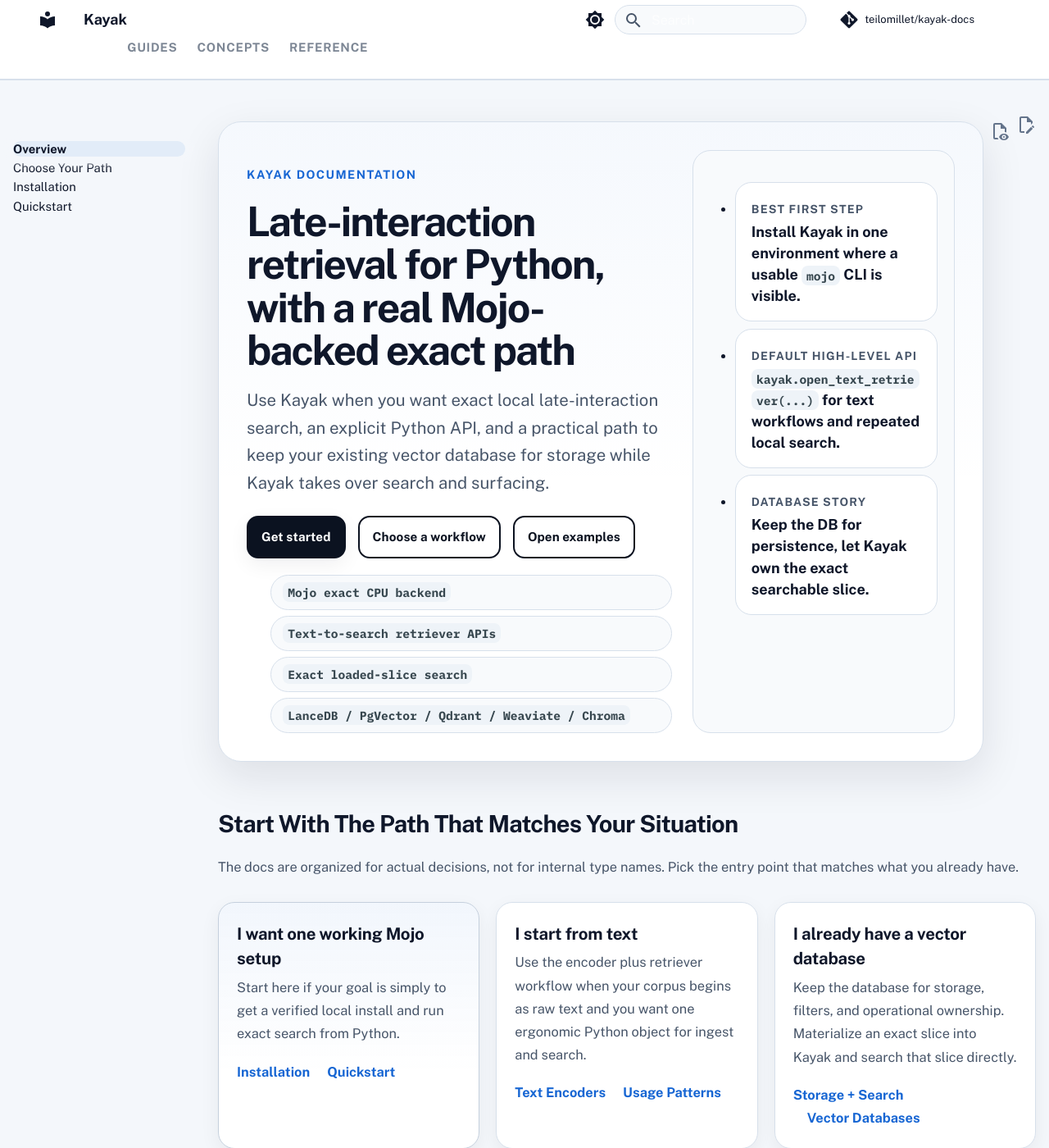
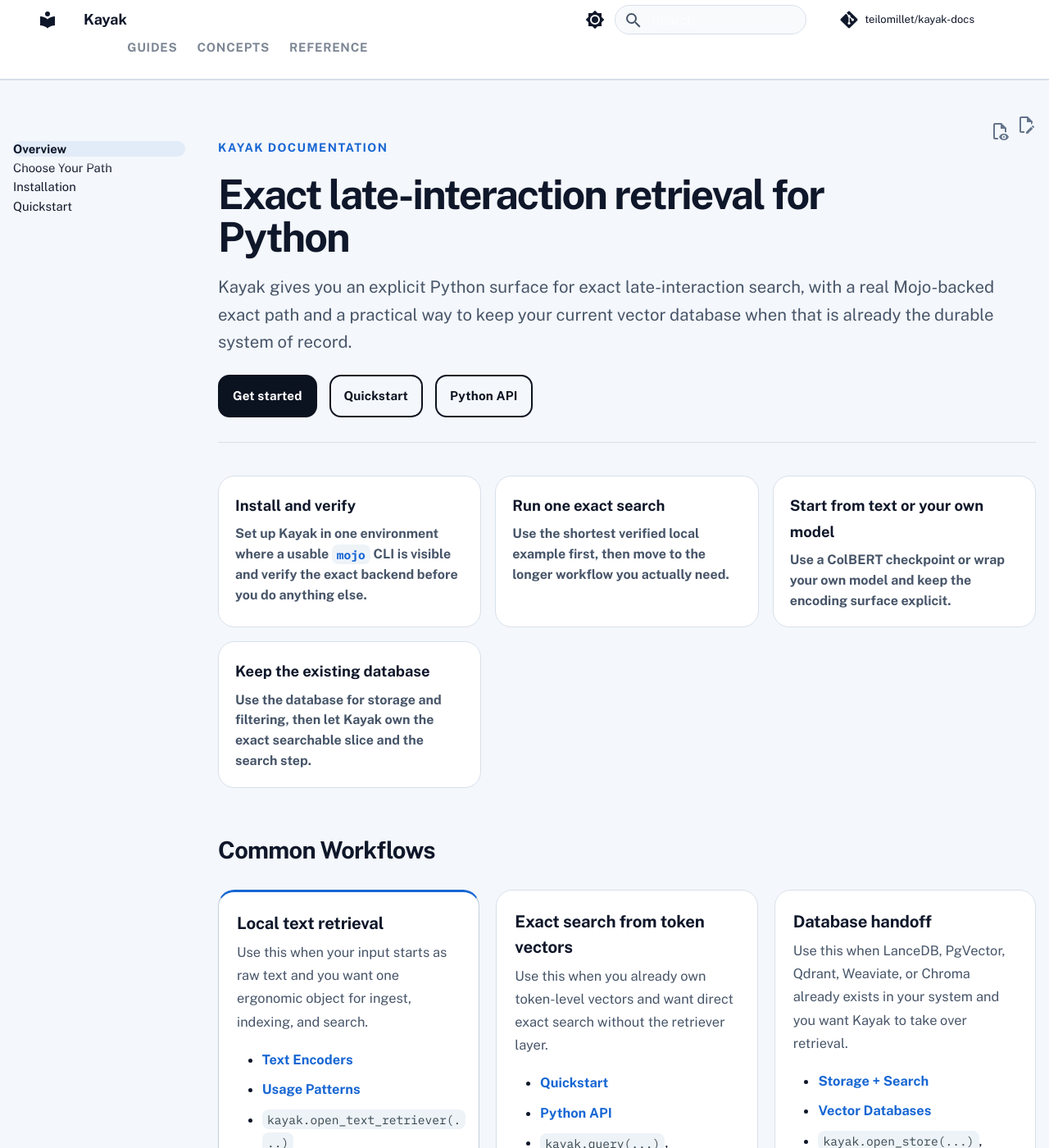
Before and after one commit to teilomillet/kayak-docs, an MkDocs documentation site: the page built from docs/index.md, in a window 1280 px wide and 1400 px high. Shown: the whole window at 82% size. Built offline with MkDocs 1.6.1 and Material for MkDocs 9.7.7, drawn with Linux system fonts in a browser that asks for light colours; comment, search, counter and statistics services are not loaded; some of the changed text lies outside the part shown.

Commit message:
Flatten docs homepage and reduce visual chrome

```diff
--- a/docs/index.md
+++ b/docs/index.md
@@ -3,120 +3,103 @@
   - toc
 ---
 
-<div class="kayak-hero" markdown>
-<div class="kayak-hero__main" markdown>
+<div class="kayak-home-header" markdown>
 
 <p class="kayak-eyebrow">Kayak Documentation</p>
 
-# Late-interaction retrieval for Python, with a real Mojo-backed exact path
+# Exact late-interaction retrieval for Python
 
 <p class="kayak-lead">
-Use Kayak when you want exact local late-interaction search, an explicit Python
-API, and a practical path to keep your existing vector database for storage
-while Kayak takes over search and surfacing.
+Kayak gives you an explicit Python surface for exact late-interaction search,
+with a real Mojo-backed exact path and a practical way to keep your current
+vector database when that is already the durable system of record.
 </p>
 
 <div class="kayak-action-row" markdown>
 
 [Get started](installation.md){ .md-button .md-button--primary }
-[Choose a workflow](start-here.md){ .md-button }
-[Open examples](examples.md){ .md-button }
-
-</div>
-
-<div class="kayak-pill-row" markdown>
-
-- `Mojo exact CPU backend`
-- `Text-to-search retriever APIs`
-- `Exact loaded-slice search`
-- `LanceDB / PgVector / Qdrant / Weaviate / Chroma`
+[Quickstart](quickstart.md){ .md-button }
+[Python API](api.md){ .md-button }
 
 </div>
 
 </div>
-<aside class="kayak-hero__aside" markdown>
 
-<ul class="kayak-stat-list">
-  <li>
-    <span class="kayak-stat-label">Best first step</span>
-    <span class="kayak-stat-value">Install Kayak in one environment where a usable <code>mojo</code> CLI is visible.</span>
-  </li>
-  <li>
-    <span class="kayak-stat-label">Default high-level API</span>
-    <span class="kayak-stat-value"><code>kayak.open_text_retriever(...)</code> for text workflows and repeated local search.</span>
-  </li>
-  <li>
-    <span class="kayak-stat-label">Database story</span>
-    <span class="kayak-stat-value">Keep the DB for persistence, let Kayak own the exact searchable slice.</span>
-  </li>
-</ul>
-
-</aside>
+<div class="kayak-home-link-grid">
+  <a class="kayak-home-link" href="installation.md">
+    <strong>Install and verify</strong>
+    <span>Set up Kayak in one environment where a usable <code>mojo</code> CLI is visible and verify the exact backend before you do anything else.</span>
+  </a>
+  <a class="kayak-home-link" href="quickstart.md">
+    <strong>Run one exact search</strong>
+    <span>Use the shortest verified local example first, then move to the longer workflow you actually need.</span>
+  </a>
+  <a class="kayak-home-link" href="text-encoders.md">
+    <strong>Start from text or your own model</strong>
+    <span>Use a ColBERT checkpoint or wrap your own model and keep the encoding surface explicit.</span>
+  </a>
+  <a class="kayak-home-link" href="storage-and-search.md">
+    <strong>Keep the existing database</strong>
+    <span>Use the database for storage and filtering, then let Kayak own the exact searchable slice and the search step.</span>
+  </a>
 </div>
 
-## Start With The Path That Matches Your Situation
-
-<p class="kayak-section-intro">
-The docs are organized for actual decisions, not for internal type names. Pick
-the entry point that matches what you already have.
-</p>
+## Common Workflows
 
 <div class="kayak-card-grid" markdown>
 
 <section class="kayak-card kayak-card--accent" markdown>
-### I want one working Mojo setup
+### Local text retrieval
 
-Start here if your goal is simply to get a verified local install and run exact
-search from Python.
+Use this when your input starts as raw text and you want one ergonomic object
+for ingest, indexing, and search.
 
-[Installation](installation.md)
-[Quickstart](quickstart.md)
+- [Text Encoders](text-encoders.md)
+- [Usage Patterns](usage-patterns.md)
+- `kayak.open_text_retriever(...)`
 </section>
 
 <section class="kayak-card" markdown>
-### I start from text
+### Exact search from token vectors
 
-Use the encoder plus retriever workflow when your corpus begins as raw text and
-you want one ergonomic Python object for ingest and search.
+Use this when you already own token-level vectors and want direct exact search
+without the retriever layer.
 
-[Text Encoders](text-encoders.md)
-[Usage Patterns](usage-patterns.md)
+- [Quickstart](quickstart.md)
+- [Python API](api.md)
+- `kayak.query(...)`, `kayak.documents(...).pack()`, `kayak.search(...)`
 </section>
 
 <section class="kayak-card" markdown>
-### I already have a vector database
+### Database handoff
 
-Keep the database for storage, filters, and operational ownership. Materialize
-an exact slice into Kayak and search that slice directly.
+Use this when LanceDB, PgVector, Qdrant, Weaviate, or Chroma already exists in
+your system and you want Kayak to take over retrieval.
 
-[Storage + Search](storage-and-search.md)
-[Vector Databases](vector-databases.md)
+- [Storage + Search](storage-and-search.md)
+- [Vector Databases](vector-databases.md)
+- `kayak.open_store(...)`, `store.load_index(...)`
 </section>
 
 <section class="kayak-card" markdown>
-### I care about throughput and repeated queries
+### Repeated-query serving
 
-Use one loaded slice, batch search, and the hosted same-snapshot path when the
-data changes more slowly than the query traffic.
+Use this when the slice stays fixed for a while and the query traffic is the
+part that changes.
 
-[Usage Patterns](usage-patterns.md)
-[Hosted Engine Python](hosted-engine-python.md)
+- [Usage Patterns](usage-patterns.md)
+- [Hosted Engine Python](hosted-engine-python.md)
+- `kayak.search_batch(...)`
 </section>
 
 </div>
 
-## What Kayak Owns
-
-<p class="kayak-section-intro">
-Kayak is opinionated about the retrieval boundary. The API keeps the expensive
-and quality-critical parts explicit so you can measure them and change them on
-purpose.
-</p>
+## What Kayak Keeps Explicit
 
 <div class="kayak-card-grid" markdown>
 
 <section class="kayak-card" markdown>
-### Explicit search semantics
+### Search semantics
 
 - query vector count
 - document vector count
@@ -134,72 +117,38 @@
 </section>
 
 <section class="kayak-card" markdown>
-### Storage handoff, not storage replacement
+### Storage boundary
 
-- keep LanceDB, PgVector, Qdrant, Weaviate, or Chroma if you already use them
-- let Kayak materialize the exact slice
-- let Kayak run the search path you actually benchmark
+- keep the existing vector database when it already owns persistence
+- let Kayak materialize one exact searchable slice
+- measure the search path you actually plan to deploy
 </section>
 
 </div>
 
 <figure class="kayak-figure">
   <img src="assets/overview-flow.svg" alt="Overview of the public Kayak flow from text or vectors into exact search, with optional vector database storage and loaded-slice reuse.">
-  <figcaption>Public mental model: text or vectors in, exact searchable slice out, optional database persistence on the side.</figcaption>
+  <figcaption>Practical mental model: text or vectors in, exact searchable slice out, optional database persistence on the side.</figcaption>
 </figure>
 
-## Recommended Reading Order
-
-<div class="kayak-card-grid" markdown>
-
-<section class="kayak-card" markdown>
-### 1. Install correctly
-
-Make sure Kayak can discover a usable `mojo` CLI in the same environment as the
-Python package.
-
-[Open installation guide](installation.md)
-</section>
-
-<section class="kayak-card" markdown>
-### 2. Run one exact search
-
-Use the shortest verified script or notebook before adding adapters or plans.
-
-[Open quickstart](quickstart.md)
-</section>
-
-<section class="kayak-card" markdown>
-### 3. Choose the long-term API shape
-
-Move to retrievers, loaded slices, batch search, or plans only after the base
-path is working.
-
-[Open usage patterns](usage-patterns.md)
-</section>
-
-</div>
-
-## Open The Right Artifact
+## Start With The Right Page
 
 | If you want to... | Open... |
 | --- | --- |
-| decide by your current situation | [Choose Your Path](start-here.md) |
-| install Kayak and make Mojo show up correctly | [Installation](installation.md) |
+| choose by your situation instead of by API name | [Choose Your Path](start-here.md) |
+| install Kayak and make Mojo available correctly | [Installation](installation.md) |
 | run the shortest possible exact search | [Quickstart](quickstart.md) |
 | pass a Hugging Face ColBERT checkpoint or your own model | [Text Encoders](text-encoders.md) |
 | keep your existing vector database | [Storage + Search](storage-and-search.md) |
-| compare database-specific adapter behavior | [Vector Databases](vector-databases.md) |
+| compare adapter-specific behavior | [Vector Databases](vector-databases.md) |
 | open runnable notebooks and scripts | [Examples](examples.md) |
 | inspect the stable public signatures | [Python API](api.md) |
 
-## If You Want The Mojo Backend
+## Start With These Three
 
-`uv add kayak` installs the Python SDK. It does not install Mojo.
+1. [Installation](installation.md)
+2. [Quickstart](quickstart.md)
+3. [Usage Patterns](usage-patterns.md)
 
-If your goal is the Mojo exact backend, the requirement is simple and explicit:
-Kayak must be able to find a usable `mojo` CLI in the same environment, on
-`PATH`, or through `KAYAK_MOJO_CLI`.
-
-Use the [installation guide](installation.md) for the verified setup shapes and
-the exact checks to run after install.
+That gets a new user from environment setup to one working search to the right
+long-term API shape without forcing them through the full reference first.
--- a/docs/stylesheets/extra.css
+++ b/docs/stylesheets/extra.css
@@ -229,7 +229,7 @@
 }
 
 .md-typeset .md-button--primary {
-  box-shadow: var(--kayak-shadow-sm);
+  box-shadow: none;
 }
 
 .md-typeset table:not([class]) {
@@ -237,7 +237,7 @@
   border-radius: var(--kayak-radius-md);
   background: var(--kayak-surface);
   overflow: hidden;
-  box-shadow: var(--kayak-shadow-sm);
+  box-shadow: none;
 }
 
 .md-typeset table:not([class]) th {
@@ -287,14 +287,11 @@
   display: grid;
   grid-template-columns: minmax(0, 1.7fr) minmax(16rem, 0.95fr);
   gap: 1.25rem;
-  margin: 0.4rem 0 1.9rem;
-  padding: 1.7rem;
-  border: 1px solid var(--kayak-border);
-  border-radius: var(--kayak-radius-lg);
-  background:
-    linear-gradient(180deg, color-mix(in srgb, var(--kayak-accent-soft) 55%, transparent), transparent 58%),
-    var(--kayak-surface);
-  box-shadow: var(--kayak-shadow-md);
+  margin: 0.25rem 0 1.9rem;
+  padding: 0.2rem 0 1.55rem;
+  border-bottom: 1px solid var(--kayak-border);
+  background: none;
+  box-shadow: none;
 }
 
 .kayak-hero--compact {
@@ -306,10 +303,12 @@
 }
 
 .kayak-hero__aside {
-  padding: 1rem 1rem 0.95rem;
-  border-radius: calc(var(--kayak-radius-lg) - 0.3rem);
+  padding: 0.1rem 0 0;
+  border-radius: 0;
   border: 1px solid var(--kayak-border);
-  background: var(--kayak-surface-subtle);
+  border-width: 0 0 0 1px;
+  background: none;
+  padding-left: 1.25rem;
 }
 
 .kayak-eyebrow {
@@ -357,10 +356,11 @@
 }
 
 .kayak-stat-list li {
-  padding: 0.85rem 0.95rem;
-  border-radius: var(--kayak-radius-md);
-  border: 1px solid var(--kayak-border);
-  background: var(--kayak-surface);
+  padding: 0 0 0.8rem;
+  border-radius: 0;
+  border: 0;
+  border-bottom: 1px solid var(--kayak-border);
+  background: none;
 }
 
 .kayak-stat-label {
@@ -412,7 +412,7 @@
   border: 1px solid var(--kayak-border);
   border-radius: var(--kayak-radius-md);
   background: var(--kayak-surface);
-  box-shadow: var(--kayak-shadow-sm);
+  box-shadow: none;
 }
 
 .kayak-card h3,
@@ -441,9 +441,8 @@
 
 .kayak-card--accent {
   border-color: var(--kayak-border-strong);
-  background:
-    linear-gradient(180deg, color-mix(in srgb, var(--kayak-accent-soft) 72%, transparent), transparent 70%),
-    var(--kayak-surface);
+  border-top: 3px solid var(--kayak-accent);
+  background: var(--kayak-surface);
 }
 
 .kayak-section-intro {
@@ -484,7 +483,56 @@
   border: 1px solid var(--kayak-border);
   border-radius: var(--kayak-radius-lg);
   background: var(--kayak-surface);
-  box-shadow: var(--kayak-shadow-sm);
+  box-shadow: none;
+}
+
+.kayak-home-header {
+  margin: 0.15rem 0 2rem;
+  padding: 0.35rem 0 1.5rem;
+  border-bottom: 1px solid var(--kayak-border);
+}
+
+.kayak-home-header h1 {
+  max-width: 44rem;
+}
+
+.kayak-home-header .kayak-lead {
+  max-width: 48rem;
+}
+
+.kayak-home-link-grid {
+  display: grid;
+  grid-template-columns: repeat(auto-fit, minmax(15rem, 1fr));
+  gap: 0.85rem;
+  margin: 1.25rem 0 2rem;
+}
+
+.kayak-home-link {
+  display: block;
+  padding: 1rem 1rem 0.95rem;
+  border: 1px solid var(--kayak-border);
+  border-radius: var(--kayak-radius-md);
+  background: var(--kayak-surface);
+  color: var(--kayak-text);
+  text-decoration: none;
+}
+
+.kayak-home-link:hover {
+  border-color: var(--kayak-border-strong);
+  background: var(--kayak-surface-subtle);
+}
+
+.kayak-home-link strong {
+  display: block;
+  margin-bottom: 0.32rem;
+  font-size: 0.92rem;
+}
+
+.kayak-home-link span {
+  display: block;
+  color: var(--kayak-muted);
+  font-size: 0.8rem;
+  line-height: 1.55;
 }
 
 .kayak-figure img {
```
Also changed, not shown: other parts of docs/index.md (+1 -1 lines).
